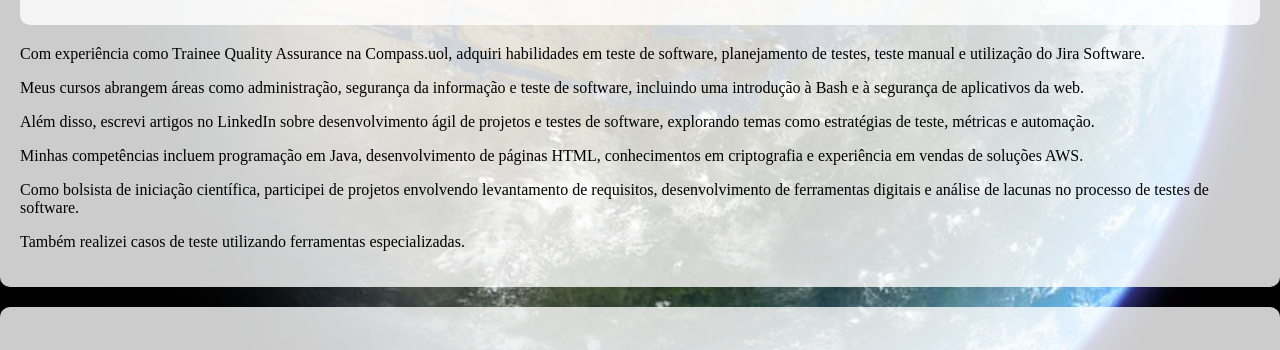
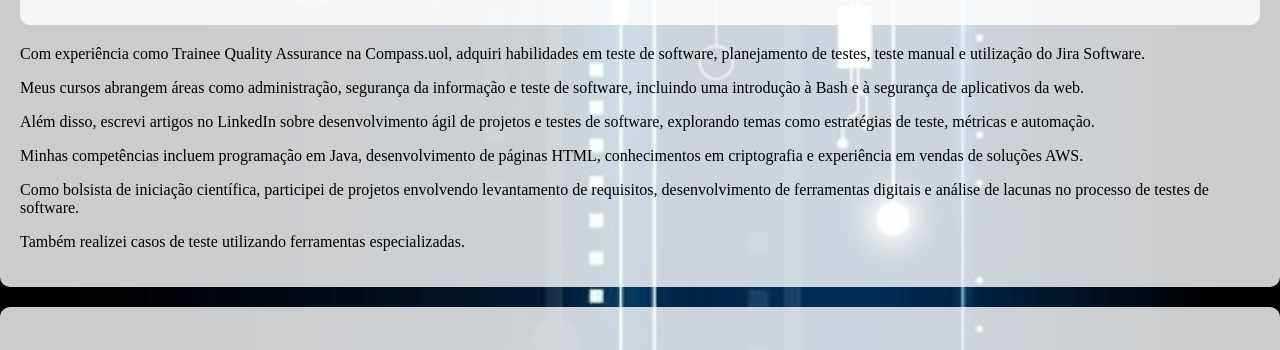
Before and after one commit to PuppeJr/PuppeJr.github.io, a plain HTML site: page index.html in a window 1280 px wide. Shown: the part 450-800 px from the top of the page. Drawn offline with Linux system fonts and the light colour scheme.

Commit message:
novas imagens para o css

```diff
--- a/styles.css
+++ b/styles.css
@@ -12,7 +12,7 @@ body, html {
 }
 
 .parallax-bg {
-    background-image: url("./images/terra.jpg"); /* Substitua 'DeltaHalo.jpg' pelo caminho da sua imagem de fundo */
+    background-image: url("./images/novo1.jpeg"); /* Substitua 'DeltaHalo.jpg' pelo caminho da sua imagem de fundo */
     height: 100vh;
     background-position: center;
     background-repeat: no-repeat;
```
